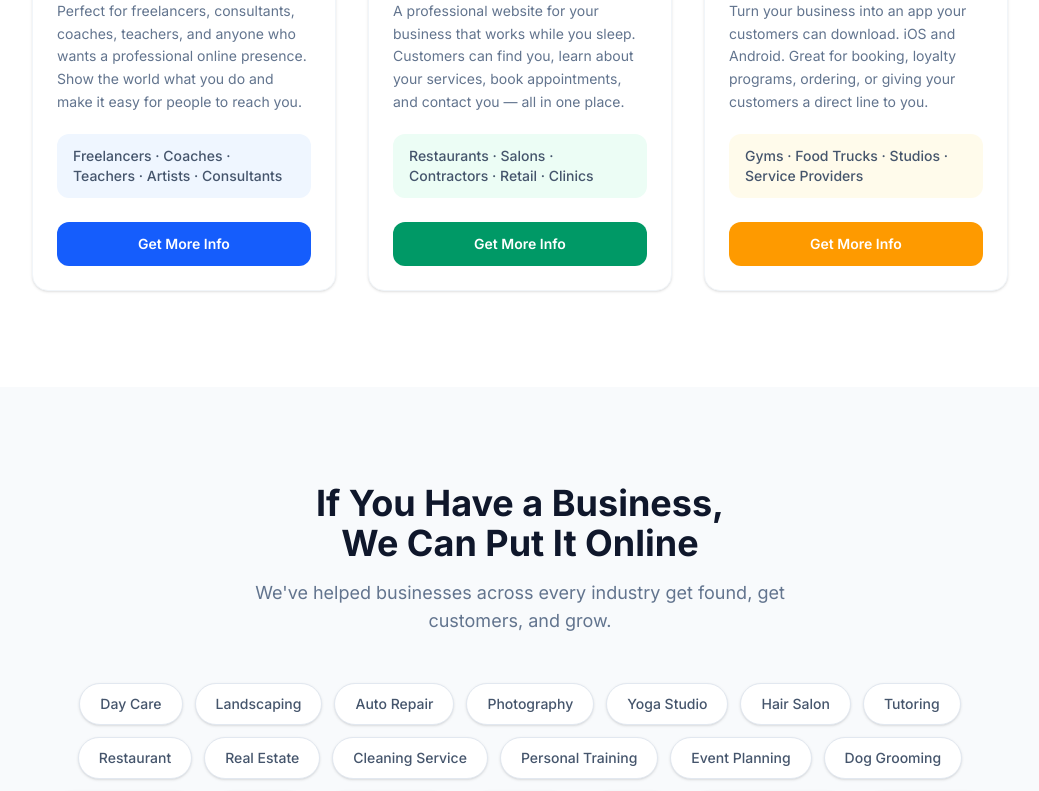
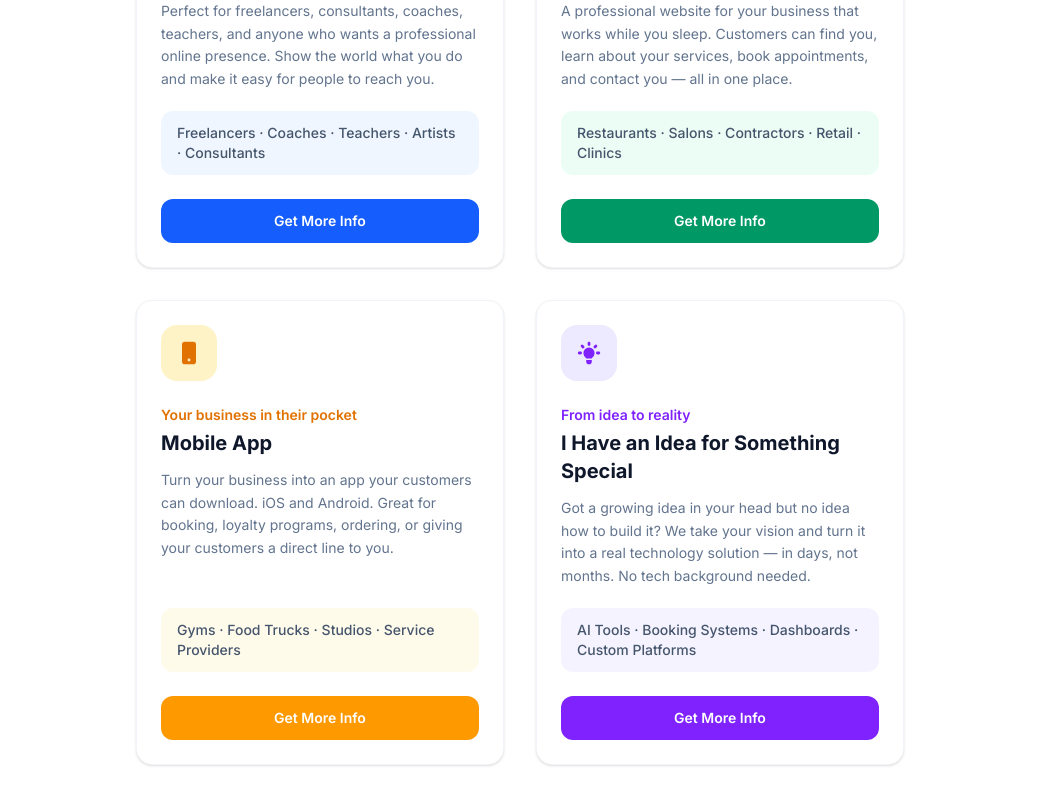
Before and after one commit to paksan32/aksanlabs-smb, a Next.js app: page / in a window 1280 px wide. Shown: the part 2000-2791 px from the top of the page, without its empty margins (120-1159 px from the left). Built offline with nearby package versions, Linux system fonts and the light colour scheme.

Commit message:
Add 4th service card for custom ideas; switch to 2x2 grid layout
Co-Authored-By: Claude Sonnet 4.6 <noreply@anthropic.com>

```diff
--- a/components/sections/Services.tsx
+++ b/components/sections/Services.tsx
@@ -1,6 +1,6 @@
 'use client'
 import { motion } from 'framer-motion'
-import { HiUser, HiBriefcase, HiDeviceMobile } from 'react-icons/hi'
+import { HiUser, HiBriefcase, HiDeviceMobile, HiLightBulb } from 'react-icons/hi'
 
 const services = [
   {
@@ -33,6 +33,16 @@ const services = [
     color: 'amber',
     value: 'mobile-app',
   },
+  {
+    icon: HiLightBulb,
+    title: 'I Have an Idea for Something Special',
+    tagline: 'From idea to reality',
+    description:
+      'Got a growing idea in your head but no idea how to build it? We take your vision and turn it into a real technology solution — in days, not months. No tech background needed.',
+    examples: 'AI Tools · Booking Systems · Dashboards · Custom Platforms',
+    color: 'violet',
+    value: 'custom-app',
+  },
 ]
 
 const colorMap = {
@@ -57,6 +67,13 @@ const colorMap = {
     border: 'hover:border-amber-200',
     btn: 'bg-amber-500 hover:bg-amber-600',
   },
+  violet: {
+    bg: 'bg-violet-50',
+    icon: 'bg-violet-100 text-violet-600',
+    tag: 'text-violet-600',
+    border: 'hover:border-violet-200',
+    btn: 'bg-violet-600 hover:bg-violet-700',
+  },
 }
 
 export default function Services() {
@@ -76,7 +93,7 @@ export default function Services() {
           </p>
         </motion.div>
 
-        <div className="grid md:grid-cols-3 gap-8">
+        <div className="grid md:grid-cols-2 gap-8 max-w-3xl mx-auto">
           {services.map((service, i) => {
             const colors = colorMap[service.color as keyof typeof colorMap]
             const Icon = service.icon
```
